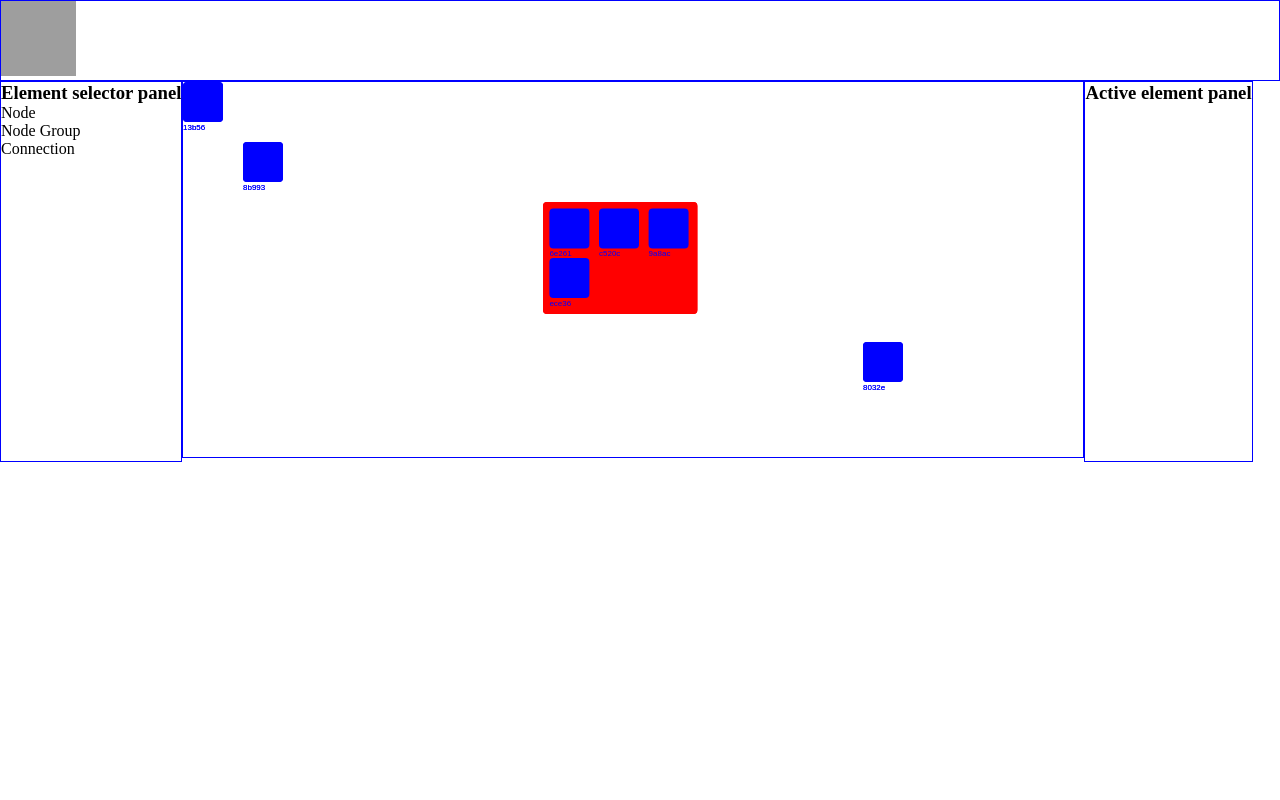
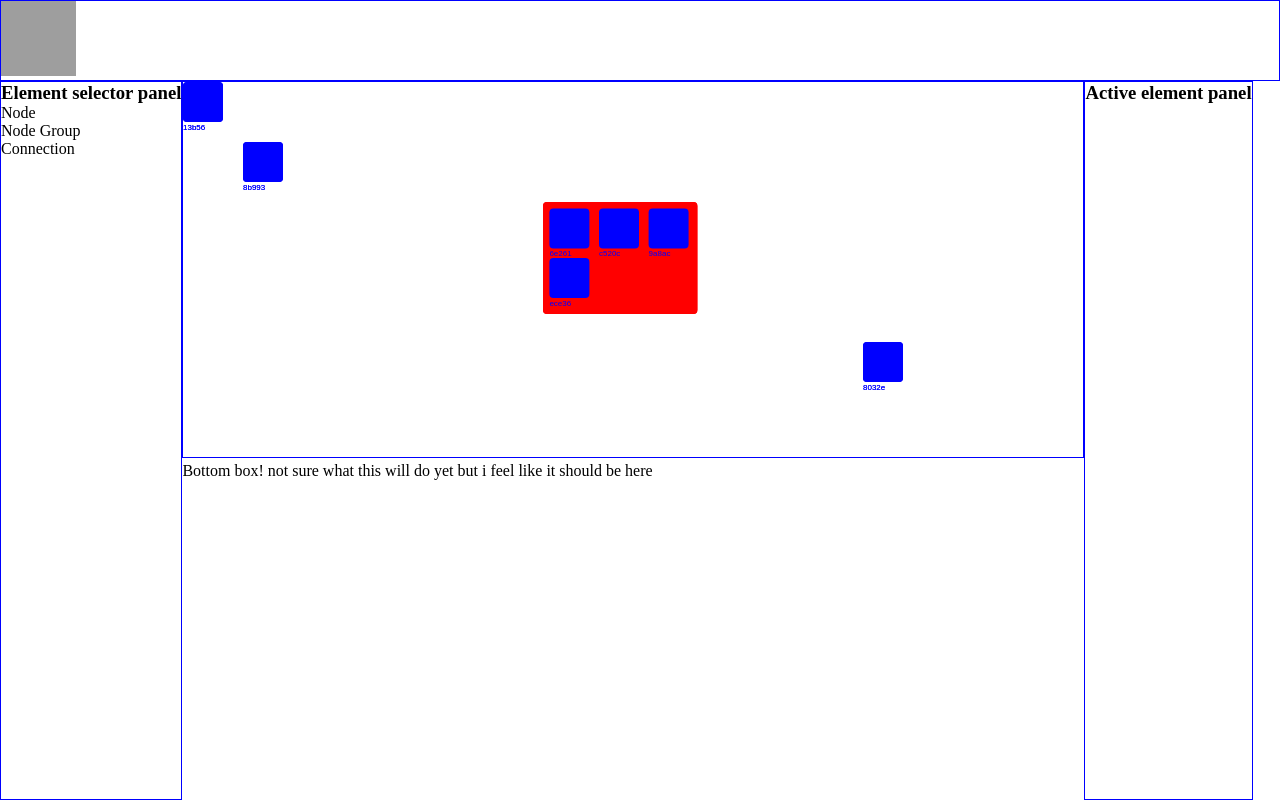
Before and after one commit to tjfranks02/network-manager-gui, a React (Vite) app in the folder ui/: page / in a window 1280 px wide. Built offline with nearby package versions, Linux system fonts and the light colour scheme; grey boxes are pictures that could not be loaded.

Commit message:
Added 'bottom box' div just cause I feel like it should be there. I Dunno!

```diff
--- a/ui/src/components/utils/ResizableBox/styles.module.css
+++ b/ui/src/components/utils/ResizableBox/styles.module.css
@@ -1,4 +1,4 @@
 .border {
   background-color: red;
-  padding: 5px;
+  padding: 2px;
 }
--- a/ui/src/pages/Dashboard/Dashboard.tsx
+++ b/ui/src/pages/Dashboard/Dashboard.tsx
@@ -13,18 +13,19 @@
 const Dashboard = () => {
   const activeElement = useSelector((state: RootState) => state.activeElement.element);
 
-  const onResize = () => {
-    console.log("YEEHAW")
-  };
-
   return (
     <div className={css.container}>
       <Header />
       <div className={css.editorContainer}>
         <ElementSelectorPanel />
-        <ResizableBox>
-          <Canvas width={DEFAULT_CANVAS_WIDTH} height={DEFAULT_CANVAS_HEIGHT} />
-        </ResizableBox>
+        <div className={css.middleColumn}>
+          <ResizableBox>
+            <Canvas width={DEFAULT_CANVAS_WIDTH} height={DEFAULT_CANVAS_HEIGHT} />
+          </ResizableBox>
+          <div>
+            Bottom box! not sure what this will do yet but i feel like it should be here
+          </div>
+        </div>
         <ActiveElementPanel activeElement={activeElement} />
       </div>
     </div>
--- a/ui/src/pages/Dashboard/styles.module.css
+++ b/ui/src/pages/Dashboard/styles.module.css
@@ -1,8 +1,17 @@
 .container {
   display: flex;
   flex-direction: column;
+  height: 100vh;
+  width: 100vw;
 }
 
 .editorContainer {
   display: flex;
+  height: 100%;
+  width: 100%;
 }
+
+.middleColumn {
+  display: flex;
+  flex-direction: column;
+}
```
